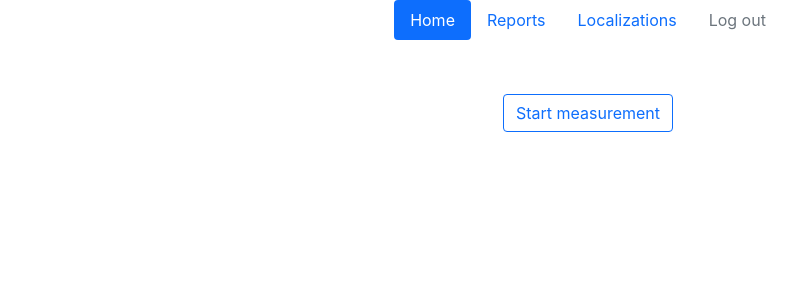
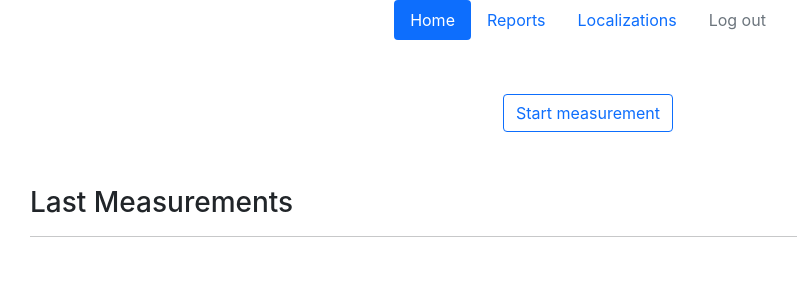
Before and after one commit to AsiaSikora/flow-react, a React (Create React App) app: page / in a window 1280 px wide. Shown: the top 300 px of the page, without its empty margins (52-849 px from the left). Built offline with nearby package versions, Linux system fonts and the light colour scheme.

Commit message:
LastMeasurements added button changed

```diff
--- a/src/App.js
+++ b/src/App.js
@@ -1,14 +1,13 @@
 import Menu from './components/Menu/Menu';
 import FetchApi from './FetchApi';
 import FetchApiHook from './FetchApiHook';
-import ButtonDefault from './components/ButtonDefault/ButtonDefault';
-import Body from './components/Body/Body';
+import HomePage from './components/HomePage/HomePage';
 
 function App() {
   return (
     <div >
       <Menu />
-      <Body />
+      <HomePage />
     </div>
   );
 }
--- a/src/components/ButtonDefault/ButtonDefault.js
+++ b/src/components/ButtonDefault/ButtonDefault.js
@@ -1,8 +1,9 @@
 import React from 'react';
+import styles from './ButtonDefault.module.css';
 
 function ButtonDefault(props) {
   return (
-    <div>
+    <div className={`${styles.posit} container`}>
         <button className="btn btn-outline-primary " >{props.title}</button>
     </div>
   );
--- a/src/components/Body/Body.module.css
+++ b/src/components/ButtonDefault/ButtonDefault.module.css
@@ -1,6 +1,5 @@
-.body {
+.posit {
     height: 50px;
-    /* background-color: #cdcdcd; */
     display: flex;
     justify-content: center;
     align-items: center;
--- a/src/components/Body/Body.js
+++ b/src/components/HomePage/HomePage.js
@@ -1,15 +1,16 @@
 import React from 'react';
-import styles from './Body.module.css';
 import ButtonDefault from '../ButtonDefault/ButtonDefault';
+import LastMeasurements from '../LastMeasurements/LastMeasurements';
 
-function Body() {
+function HomePage() {
   return (
-    <div className={`${styles.body} container`}>
+    <div>
       <ButtonDefault title="Start measurement"/>
       <br/><br/>
+      <LastMeasurements/>
 
     </div>
   );
 }
 
-export default Body;
+export default HomePage;
--- /dev/null
+++ b/src/components/LastMeasurements/LastMeasurements.js
@@ -0,0 +1,12 @@
+import React from 'react';
+import LastMeasurementsHeader from './LastMeasurementsHeader/LastMeasurementsHeader';
+
+function LastMeasurements() {
+  return (
+    <div>
+      <LastMeasurementsHeader/>
+    </div>
+  );
+}
+
+export default LastMeasurements;
--- /dev/null
+++ b/src/components/LastMeasurements/LastMeasurementsHeader/LastMeasurementsHeader.js
@@ -0,0 +1,12 @@
+import React from 'react';
+
+function LastMeasurementsHeader() {
+  return (
+    <div className="container">
+      <h3>Last Measurements</h3>
+      <hr/><br/>
+    </div>
+  );
+}
+
+export default LastMeasurementsHeader;
```
Also changed, not shown: src/components/LastMeasurements/Measurement/Measurement.js (added).
